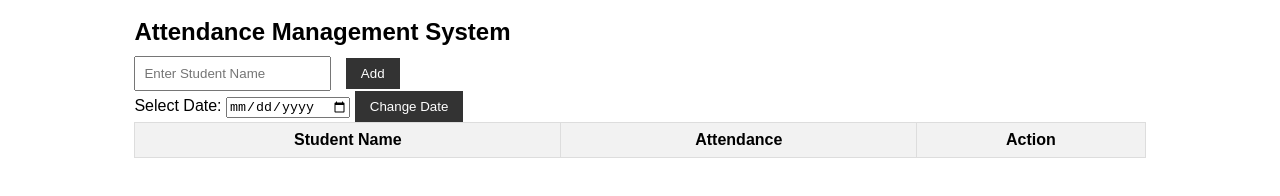
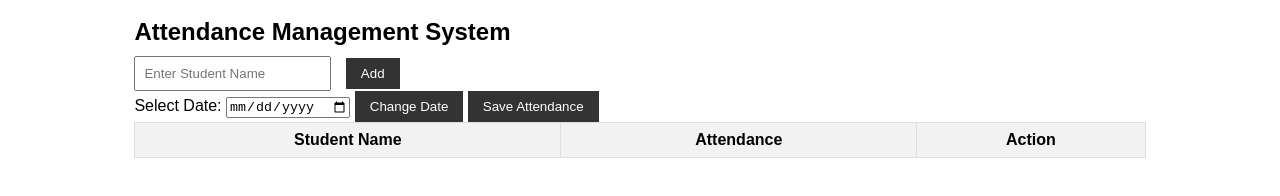
Before and after one commit to Khushi-013/sams, a website: page index.html in a window 1280 px wide. Shown: the part 100-296 px from the top of the page. Drawn offline with Linux system fonts and the light colour scheme.

Commit message:
Update index.html

```diff
--- a/index.html
+++ b/index.html
@@ -21,6 +21,7 @@
       <label for="selectDate">Select Date:</label>
       <input type="date" id="selectDate">
       <button id="changeDate">Change Date</button>
+      <button id="saveAttendance">Save Attendance</button>
     </div>
     <table id="attendanceTable">
       <thead>
```
